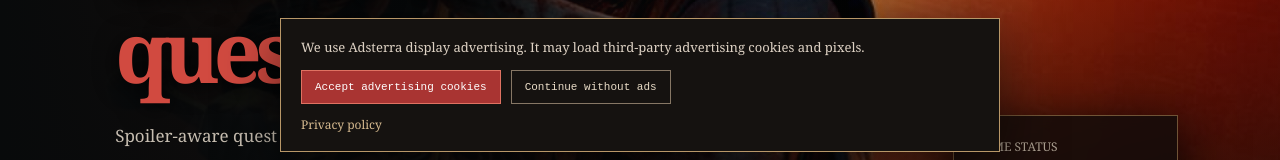
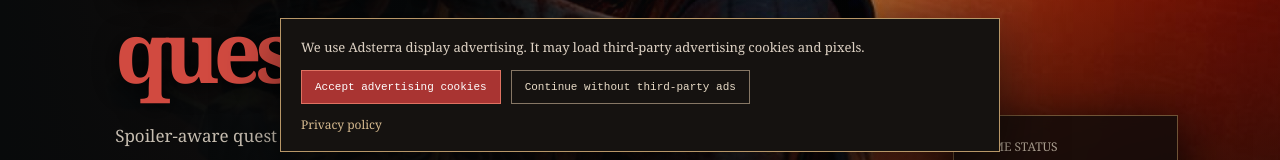
Before and after one commit to wencun/dawnwalker.cc, a Next.js app: page / in a window 1280 px wide. Shown: the part 628-788 px from the top of the page. Built offline with nearby package versions, Linux system fonts and the light colour scheme.

Commit message:
Improve compliant ad delivery tracking

```diff
--- a/app/ad-consent.tsx
+++ b/app/ad-consent.tsx
@@ -1,29 +1,47 @@
 "use client";
 
-import { createContext, useContext, useEffect, useState } from "react";
+import Link from "next/link";
+import { createContext, useContext, useSyncExternalStore } from "react";
 
 type Consent = "loading" | "accepted" | "declined";
 type ConsentContextValue = { consent: Consent; choose: (value: Exclude<Consent, "loading">) => void };
 
+declare global {
+  interface Window {
+    gtag?: (command: "event", event: string, parameters?: Record<string, string>) => void;
+  }
+}
+
 const AdConsentContext = createContext<ConsentContextValue>({ consent: "loading", choose: () => undefined });
 const storageKey = "dawnarchive-ad-consent";
+const consentEvent = "dawnarchive-ad-consent-change";
+
+function readConsent(): Consent {
+  const saved = window.localStorage.getItem(storageKey);
+  return saved === "accepted" || saved === "declined" ? saved : "loading";
+}
+
+function subscribeToConsent(listener: () => void) {
+  window.addEventListener(consentEvent, listener);
+  window.addEventListener("storage", listener);
+  return () => {
+    window.removeEventListener(consentEvent, listener);
+    window.removeEventListener("storage", listener);
+  };
+}
 
 export function AdConsentProvider({ children }: { children: React.ReactNode }) {
-  const [consent, setConsent] = useState<Consent>("loading");
-
-  useEffect(() => {
-    const saved = window.localStorage.getItem(storageKey);
-    setConsent(saved === "accepted" || saved === "declined" ? saved : "loading");
-  }, []);
+  const consent = useSyncExternalStore<Consent>(subscribeToConsent, readConsent, () => "loading");
 
   function choose(value: Exclude<Consent, "loading">) {
     window.localStorage.setItem(storageKey, value);
-    setConsent(value);
+    window.gtag?.("event", "ad_consent_choice", { choice: value });
+    window.dispatchEvent(new Event(consentEvent));
   }
 
   return <AdConsentContext.Provider value={{ consent, choose }}>
     {children}
-    {consent === "loading" && <aside className="ad-consent" aria-label="Advertising cookie choice"><p>We use Adsterra display advertising. It may load third-party advertising cookies and pixels.</p><div><button onClick={() => choose("accepted")}>Accept advertising cookies</button><button className="ad-consent-decline" onClick={() => choose("declined")}>Continue without ads</button></div><a href="/privacy">Privacy policy</a></aside>}
+    {consent === "loading" && <aside className="ad-consent" aria-label="Advertising cookie choice"><p>We use Adsterra display advertising. It may load third-party advertising cookies and pixels.</p><div><button onClick={() => choose("accepted")}>Accept advertising cookies</button><button className="ad-consent-decline" onClick={() => choose("declined")}>Continue without third-party ads</button></div><Link href="/privacy">Privacy policy</Link></aside>}
   </AdConsentContext.Provider>;
 }
 
--- a/app/ad-slot.tsx
+++ b/app/ad-slot.tsx
@@ -16,14 +16,18 @@ const nativeUnit = {
   src: "https://pl31150408.profitableratecpmnetwork.com/278334cfa83cd5121dbb0c49b86a4a7e/invoke.js",
 };
 
-function AdFrame({ unit }: { unit: Unit }) {
+function trackAdRequest(slot: string, format: "display" | "native") {
+  window.gtag?.("event", "ad_slot_requested", { ad_format: format, ad_slot: slot });
+}
+
+function AdFrame({ unit, eager = false }: { unit: Unit; eager?: boolean }) {
   const consent = useAdConsent();
   const hostRef = useRef<HTMLDivElement>(null);
   const [nearViewport, setNearViewport] = useState(false);
 
   useEffect(() => {
     const host = hostRef.current;
-    if (consent !== "accepted" || !host || nearViewport) return;
+    if (consent !== "accepted" || !host || nearViewport || eager) return;
     const observer = new IntersectionObserver(([entry]) => {
       if (entry.isIntersecting) {
         setNearViewport(true);
@@ -32,14 +36,12 @@ function AdFrame({ unit }: { unit: Unit }) {
     }, { rootMargin: "500px 0px" });
     observer.observe(host);
     return () => observer.disconnect();
-  }, [consent, nearViewport]);
+  }, [consent, eager, nearViewport]);
 
   useEffect(() => {
     const host = hostRef.current;
-    if (consent !== "accepted" || !nearViewport || !host) return;
+    if (consent !== "accepted" || (!eager && !nearViewport) || !host) return;
 
-    // Third-party ad scripts are intentionally deferred. They must never compete
-    // with the document, font and hero image during a mobile visitor's first paint.
     const loadAd = () => {
       host.replaceChildren();
       const options = document.createElement("script");
@@ -48,19 +50,14 @@ function AdFrame({ unit }: { unit: Unit }) {
       adScript.src = `https://www.highrevenueformat.com/${unit.key}/invoke.js`;
       adScript.async = false;
       host.append(options, adScript);
+      trackAdRequest(`${unit.width}x${unit.height}`, "display");
     };
-    // The ad is intentionally kept out of the critical rendering window. On a
-    // phone this slot can be close to the first screen, but the third-party
-    // iframe must never contend with the navigation, answer and hero image.
-    const timeout = window.setTimeout(() => {
-      if ("requestIdleCallback" in window) {
-        window.requestIdleCallback(loadAd, { timeout: 3500 });
-      } else {
-        loadAd();
-      }
-    }, 5000);
+    // A visible header slot may request immediately after consent. All other
+    // slots still wait until they approach the viewport, then use a short delay
+    // so answer-first visitors can generate a viewable impression.
+    const timeout = window.setTimeout(loadAd, eager ? 0 : 1200);
     return () => { window.clearTimeout(timeout); host.replaceChildren(); };
-  }, [consent, nearViewport, unit]);
+  }, [consent, eager, nearViewport, unit]);
 
   if (consent !== "accepted") return null;
   return <div ref={hostRef} className="ad-frame" style={{ width: unit.width, height: unit.height }} aria-label="Advertisement" />;
@@ -103,6 +100,7 @@ function NativeAdFrame() {
       script.src = nativeUnit.src;
       script.onerror = () => setFailed(true);
       host.append(container, script);
+      trackAdRequest("native-content", "native");
     };
     let idleId: number | undefined;
     if ("requestIdleCallback" in window) {
@@ -133,7 +131,7 @@ export function TopAd() {
   }, []);
 
   if (consent !== "accepted" || compact === null) return null;
-  return <aside className="ad-slot ad-slot-top"><AdLabel /><AdFrame unit={compact ? units.mobile : units.leaderboard} /></aside>;
+  return <aside className="ad-slot ad-slot-top"><AdLabel /><AdFrame unit={compact ? units.mobile : units.leaderboard} eager /></aside>;
 }
 
 export function MiddleAd() {
--- a/app/layout.tsx
+++ b/app/layout.tsx
@@ -2,6 +2,7 @@ import type { Metadata } from "next";
 import Script from "next/script";
 import "./globals.css";
 import { AdConsentProvider } from "./ad-consent";
+import { TopAd } from "./ad-slot";
 import { SiteNav } from "./site-nav";
 
 export const metadata: Metadata = {
@@ -35,7 +36,7 @@ gtag('js', new Date());
 gtag('config', 'G-21QC2EJC4L');`}
       </Script>
       <script type="application/ld+json" dangerouslySetInnerHTML={{ __html: JSON.stringify(siteSchema) }} />
-      <AdConsentProvider><SiteNav />{children}</AdConsentProvider>
+      <AdConsentProvider><SiteNav /><TopAd />{children}</AdConsentProvider>
     </body>
   </html>;
 }
```
